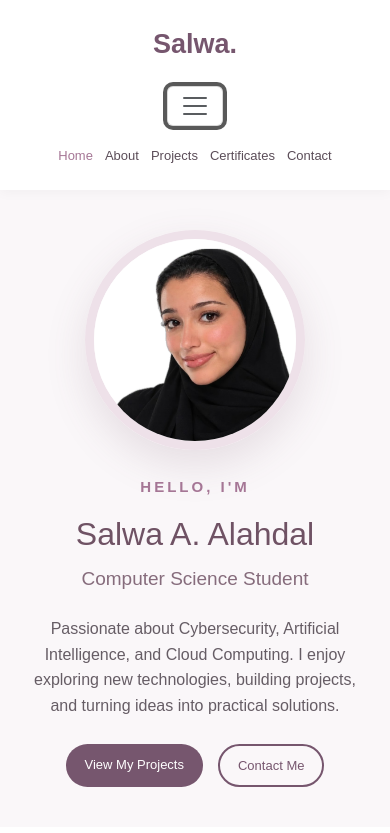
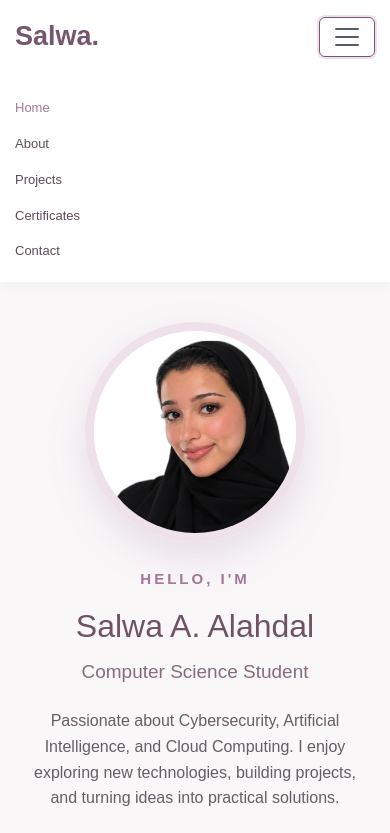
Before and after one commit to salwaalahdal/salwa-portfolio, a plain HTML site: page index.html in a window 390 px wide. Both pictures are taken after a click on the button "Toggle navigation". Shown: the top 833 px of the page. Drawn offline with nearby package versions, Linux system fonts and the light colour scheme.

Commit message:
Update style.css
Added styles for navbar and hero buttons.

```diff
--- a/CSS/style.css
+++ b/CSS/style.css
@@ -605,3 +605,70 @@ footer {
         padding: 35px 15px 60px;
     }
 }
+
+
+
+.site-header .navbar {
+    padding: 0;
+}
+
+.site-header .navbar-collapse {
+    flex-grow: 0;
+}
+
+.site-header .nav-links {
+    align-items: center;
+}
+
+.site-header .navbar-toggler {
+    border: 1px solid #76566e;
+}
+
+.site-header .navbar-toggler:focus {
+    box-shadow: 0 0 0 2px #eee1e9;
+}
+
+/* Bootstrap Mobile Navigation */
+
+@media screen and (max-width: 991.98px) {
+
+    .site-header .navbar {
+        flex-direction: row;
+        flex-wrap: wrap;
+    }
+
+    .site-header .navbar-collapse {
+        flex-basis: 100%;
+    }
+
+    .site-header .nav-links {
+        flex-direction: column;
+        align-items: flex-start;
+        gap: 15px;
+        padding: 20px 0 5px;
+    }
+
+}
+
+
+
+.hero-buttons .btn {
+    border-radius: 25px;
+    padding: 12px 25px;
+}
+
+.hero-buttons .primary-btn {
+    background-color: #76566e;
+    color: white;
+}
+
+.hero-buttons .secondary-btn {
+    border: 2px solid #76566e;
+    color: #76566e;
+    background-color: transparent;
+}
+
+.hero-buttons .secondary-btn:hover {
+    background-color: #76566e;
+    color: white;
+}
```
